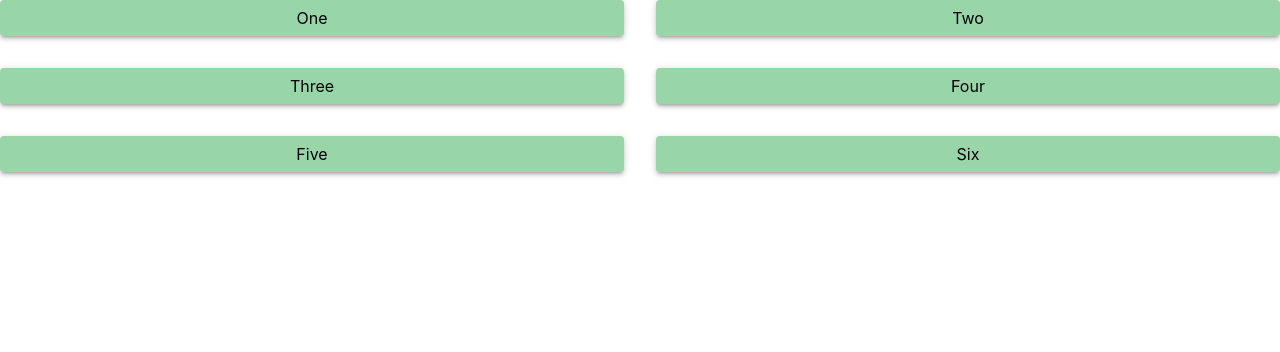
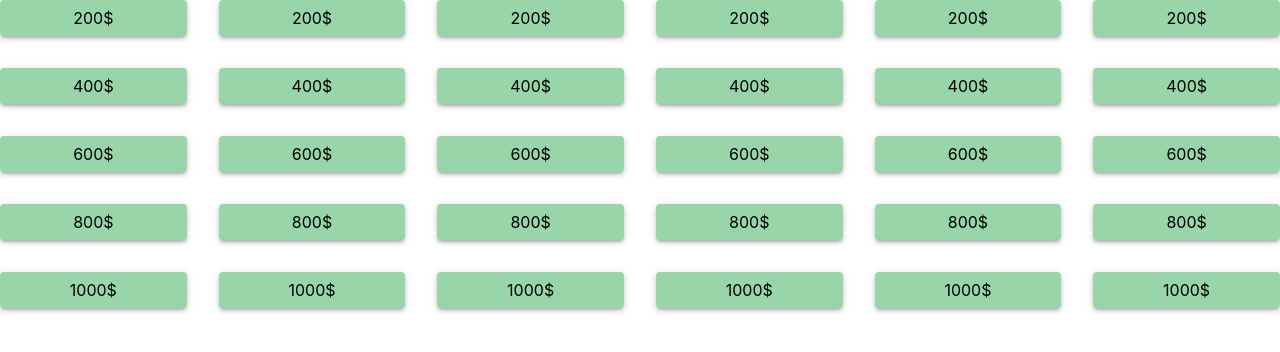
Before and after one commit to Almgandh1/jeopardy, a React (Create React App) app in the folder jeopardy/: page / in a window 1280 px wide. Shown: the top 352 px of the page. Built offline with nearby package versions, Linux system fonts and the light colour scheme.

Commit message:
edit basic grid

```diff
--- a/jeopardy/src/components/organisms/MainCard.tsx
+++ b/jeopardy/src/components/organisms/MainCard.tsx
@@ -16,30 +16,125 @@ const MainCard = () => {
     <>
     <Grid container spacing={4}>
 
-      <Grid item xs={6}>
-        <Item elevation={3}>One</Item>
+      <Grid item xs={2}>
+        <Item elevation={3}>200$</Item>
       </Grid>
 
-      <Grid item xs={6}>
-        <Item elevation={3}>Two</Item>
+      <Grid item xs={2}>
+        <Item elevation={3}>200$</Item>
       </Grid>
 
-      <Grid item xs={6}>
-        <Item elevation={3}>Three</Item>
+      <Grid item xs={2}>
+        <Item elevation={3}>200$</Item>
       </Grid>
 
-      <Grid item xs={6}>
-        <Item elevation={3}>Four</Item>
+      <Grid item xs={2}>
+        <Item elevation={3}>200$</Item>
       </Grid>
 
-      <Grid item xs={6}>
-        <Item elevation={3}>Five</Item>
+      <Grid item xs={2}>
+        <Item elevation={3}>200$</Item>
       </Grid>
 
-      <Grid item xs={6}>
-        <Item elevation={3}>Six</Item>
+      <Grid item xs={2}>
+        <Item elevation={3}>200$</Item>
       </Grid>
 
+      <Grid item xs={2}>
+        <Item elevation={3}>400$</Item>
+      </Grid>
+
+      <Grid item xs={2}>
+        <Item elevation={3}>400$</Item>
+      </Grid>
+
+      <Grid item xs={2}>
+        <Item elevation={3}>400$</Item>
+      </Grid>
+
+      <Grid item xs={2}>
+        <Item elevation={3}>400$</Item>
+      </Grid>
+
+      <Grid item xs={2}>
+        <Item elevation={3}>400$</Item>
+      </Grid>
+
+      <Grid item xs={2}>
+        <Item elevation={3}>400$</Item>
+      </Grid>
+
+      <Grid item xs={2}>
+        <Item elevation={3}>600$</Item>
+      </Grid>
+
+      <Grid item xs={2}>
+        <Item elevation={3}>600$</Item>
+      </Grid>
+
+      <Grid item xs={2}>
+        <Item elevation={3}>600$</Item>
+      </Grid>
+
+      <Grid item xs={2}>
+        <Item elevation={3}>600$</Item>
+      </Grid>
+
+      <Grid item xs={2}>
+        <Item elevation={3}>600$</Item>
+      </Grid>
+
+      <Grid item xs={2}>
+        <Item elevation={3}>600$</Item>
+      </Grid>
+
+      <Grid item xs={2}>
+        <Item elevation={3}>800$</Item>
+      </Grid>
+
+      <Grid item xs={2}>
+        <Item elevation={3}>800$</Item>
+      </Grid>
+
+      <Grid item xs={2}>
+        <Item elevation={3}>800$</Item>
+      </Grid>
+
+      <Grid item xs={2}>
+        <Item elevation={3}>800$</Item>
+      </Grid>
+
+      <Grid item xs={2}>
+        <Item elevation={3}>800$</Item>
+      </Grid>
+
+      <Grid item xs={2}>
+        <Item elevation={3}>800$</Item>
+      </Grid>
+
+      <Grid item xs={2}>
+        <Item elevation={3}>1000$</Item>
+      </Grid>
+
+      <Grid item xs={2}>
+        <Item elevation={3}>1000$</Item>
+      </Grid>
+
+      <Grid item xs={2}>
+        <Item elevation={3}>1000$</Item>
+      </Grid>
+
+      <Grid item xs={2}>
+        <Item elevation={3}>1000$</Item>
+      </Grid>
+
+      <Grid item xs={2}>
+        <Item elevation={3}>1000$</Item>
+      </Grid>
+
+      <Grid item xs={2}>
+        <Item elevation={3}>1000$</Item>
+      </Grid>
     </Grid>
   </>
 )
```
